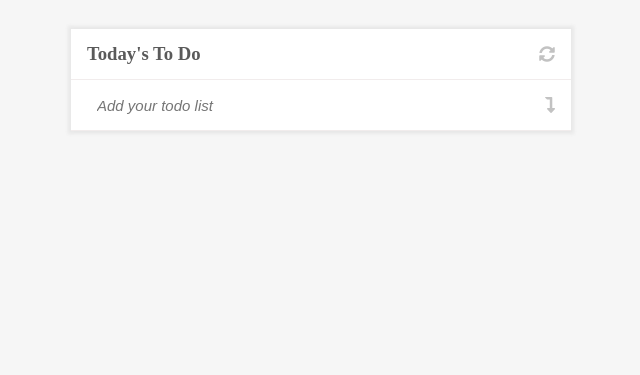
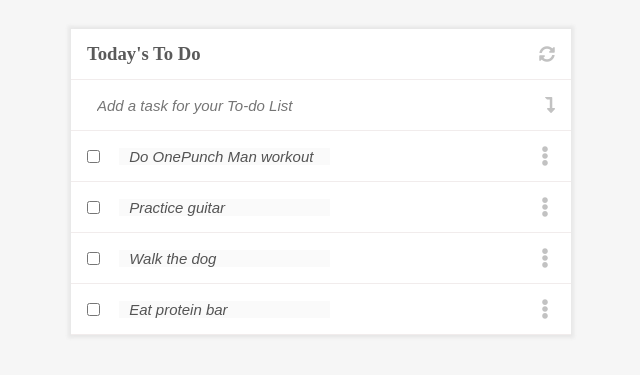
Before and after one commit to nikoescobal/minimalist-todolist, a website built with webpack: page src/index.html in a window 1280 px wide. Shown: the part 89-464 px from the top of the page, without its empty margins (319-959 px from the left). Built offline with nearby package versions, Linux system fonts and the light colour scheme.

Commit message:
Adjust styling

```diff
--- a/src/index.html
+++ b/src/index.html
@@ -17,8 +17,8 @@
       <li class="task-item">
         <h3>Today's To Do</h3><i class="fas fa-sync-alt icon-cust" id="refresh"></i>
       </li>
-      <li class="task-item"><input type="text" id="todo-input" class="todoinput" placeholder="Add your todo list"
-          required><i class="fas fa-level-down-alt icon-cust"></i></li>
+      <li class="task-item"><input type="text" id="todo-input" class="task-input"
+          placeholder="Add a task for your To-do List" required><i class="fas fa-level-down-alt icon-cust"></i></li>
     </ul>
   </main>
 </body>
--- a/src/index.js
+++ b/src/index.js
@@ -1,17 +1,54 @@
-import './style.css';
+import "./style.css";
+import moreImage from './more.svg';
 
-let tasksContainer = document.getElementById('tasks-container');
-tasksContainer.innerHTML =
-  `
-<li>Do OnePunch Man workout</li>
-<li>Read a book</li>
-<li>Eat protein bar</li>
-`
+let listWrapper = document.getElementById('list-wrapper');
 
-let taskItems = document.createElement('ul');
+const todos = [{
+    description: "Do OnePunch Man workout",
+    isDone: false,
+    index: 1,
+  },
+  {
+    description: "Practice guitar",
+    isDone: false,
+    index: 2,
+  },
+  {
+    description: "Walk the dog",
+    isDone: false,
+    index: 3,
+  },
+  {
+    description: "Eat protein bar",
+    isDone: false,
+    index: 3,
+  },
+];
 
-// let tasks = {
-//   description: ,
-//   completed: ,
-//   index:
-// };
+window.addEventListener("load", () => {
+  todos.forEach((todo) => {
+    const listItem = document.createElement("li");
+    listItem.classList.add("task-item");
+    const itemContent = document.createElement("input");
+    const checkBox = document.createElement("input");
+    const ellipsisIcon = document.createElement("img");
+    const contentWrapper = document.createElement("div");
+    contentWrapper.classList.add("ct-wrapper");
+    ellipsisIcon.classList.add("icon-cust");
+    ellipsisIcon.setAttribute("width", "20");
+    ellipsisIcon.setAttribute("height", "20");
+    checkBox.setAttribute('type', 'checkbox');
+    ellipsisIcon.setAttribute('src', `${moreImage}`);
+
+    itemContent.classList.add("task-input");
+    itemContent.disabled = true;
+
+    itemContent.classList.add("p-todo-desc");
+    itemContent.value = todo.description;
+    contentWrapper.appendChild(checkBox);
+    contentWrapper.appendChild(itemContent);
+    listItem.appendChild(contentWrapper);
+    listItem.appendChild(ellipsisIcon);
+    listWrapper.append(listItem);
+  });
+});
--- a/src/style.css
+++ b/src/style.css
@@ -44,7 +44,7 @@ body {
   color: rgb(124, 124, 124);
 }
 
-.p-todo-desck {
+.p-todo-desc {
   margin-left: 1.2rem;
 }
 
@@ -53,7 +53,7 @@ body {
   align-items: center;
 }
 
-.todoinput {
+.task-input {
   width: 90%;
   height: 100%;
   border: none;
@@ -62,7 +62,7 @@ body {
   font-size: 15px;
 }
 
-.todoinput:focus {
+.task-input:focus {
   outline: none;
 }
 
```
Also changed, not shown: src/more.svg (added).
